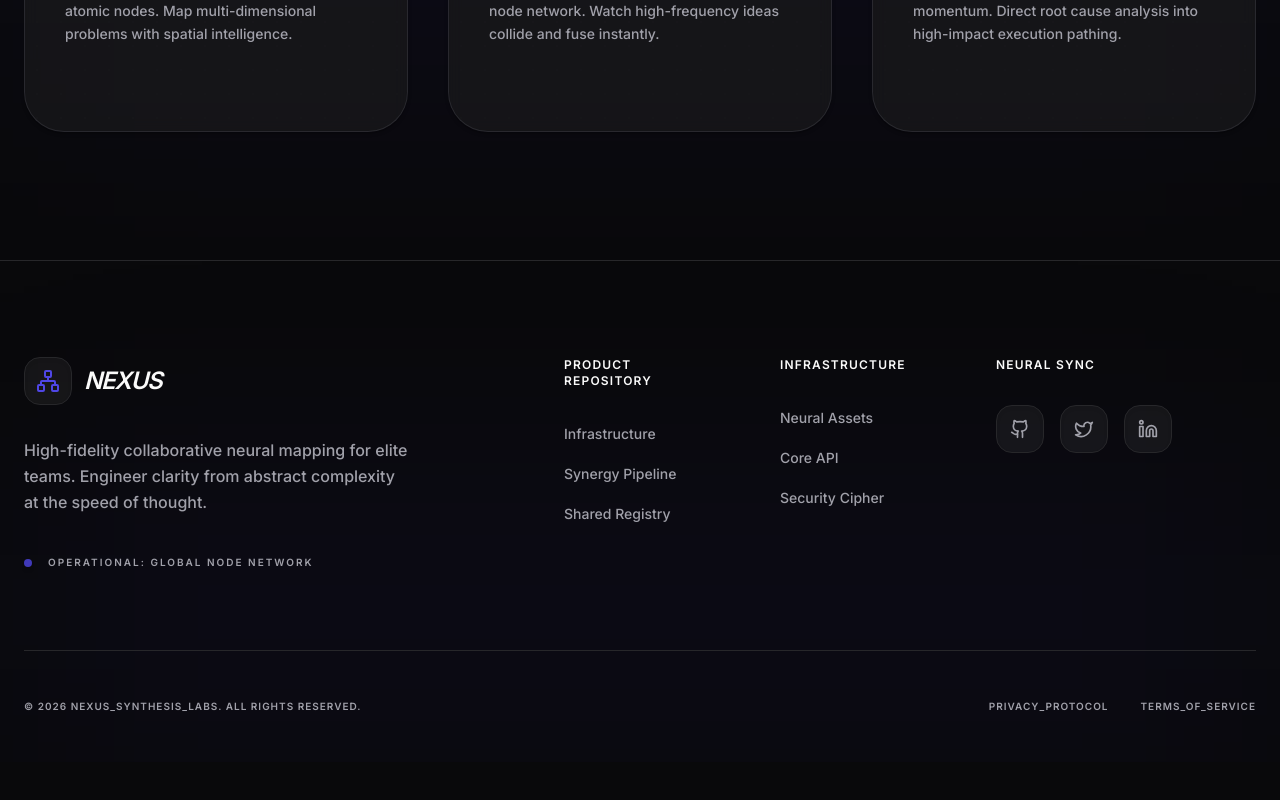
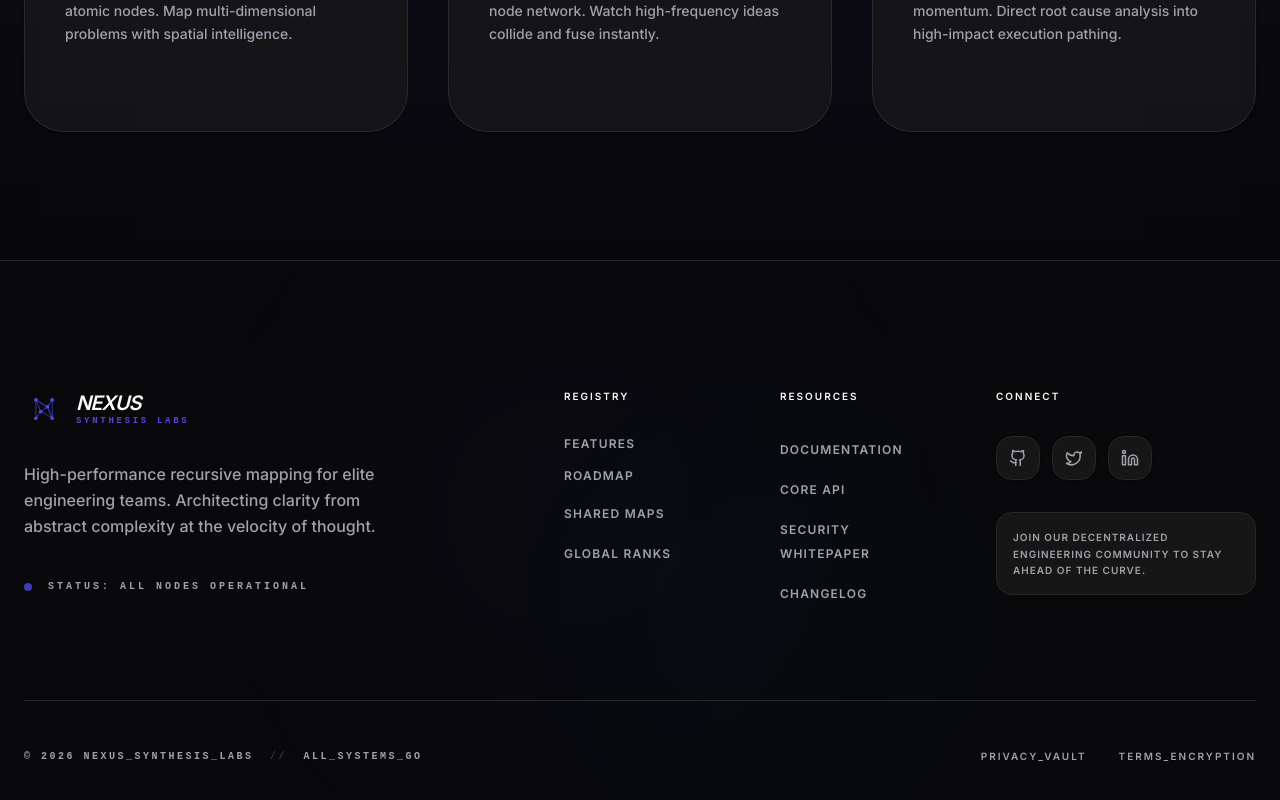
Before and after one commit to mohitlakhara-ind/nexus, a React (Vite) app in the folder frontend/: page / in a window 1280 px wide. Shown: the part 3913-4713 px from the top of the page. Before the commit the page ends 4675 px from the top, so only its background shows below. Built offline with nearby package versions, Linux system fonts and the light colour scheme; no server answers.

Commit message:
UI: Modernized Footer with dynamic Logo and premium aesthetic

```diff
--- a/frontend/src/components/Footer.jsx
+++ b/frontend/src/components/Footer.jsx
@@ -1,75 +1,87 @@
-import { Network, Github, Twitter, Linkedin, ShieldCheck, Zap } from 'lucide-react';
+import { Github, Twitter, Linkedin, ExternalLink } from 'lucide-react';
 import { Link } from 'react-router-dom';
+import Logo from './Logo';
 
 export default function Footer() {
   return (
-    <footer className="bg-background border-t border-border pt-24 pb-12 relative overflow-hidden">
-        {/* Background FX */}
-        <div className="absolute bottom-0 left-1/2 -translate-x-1/2 w-full h-[300px] bg-primary/5 blur-[120px] pointer-events-none" />
+    <footer className="bg-background border-t border-border pt-32 pb-12 relative overflow-hidden">
+      {/* Background FX - Subtle ambient light */}
+      <div className="absolute top-0 left-1/4 w-[500px] h-[500px] bg-primary/5 rounded-full blur-[120px] pointer-events-none opacity-50" />
+      <div className="absolute bottom-0 right-1/4 w-[400px] h-[400px] bg-secondary/5 rounded-full blur-[100px] pointer-events-none opacity-30" />
 
       <div className="max-w-7xl mx-auto px-6 relative z-10">
-        <div className="grid grid-cols-1 md:grid-cols-12 gap-16 mb-20">
+        <div className="grid grid-cols-1 md:grid-cols-12 gap-12 lg:gap-16 mb-24">
 
-          <div className="md:col-span-5">
+          <div className="md:col-span-12 lg:col-span-5">
             <Link to="/" className="flex items-center gap-3 group mb-8 inline-flex">
-              <div className="size-12 bg-main/5 rounded-2xl flex items-center justify-center border border-border shadow-inner group-hover:bg-primary/10 group-hover:border-primary/20 transition-all duration-500">
-                <Network className="size-6 text-primary" />
+              <Logo className="size-10 text-primary" />
+              <div className="flex flex-col">
+                <span className="text-xl font-display font-black tracking-tighter text-main leading-none uppercase italic">
+                  NEXUS
+                </span>
+                <span className="text-[9px] font-mono font-bold tracking-[0.3em] text-primary leading-none mt-1 uppercase">
+                  Synthesis Labs
+                </span>
               </div>
-              <span className="text-2xl font-display font-black tracking-tighter text-main uppercase italic">
-                Nexus
-              </span>
             </Link>
-            <p className="text-muted font-medium max-w-sm leading-relaxed mb-10">
-              High-fidelity collaborative neural mapping for elite teams. Engineer clarity from abstract complexity at the speed of thought.
+            <p className="text-muted font-medium max-w-sm leading-relaxed mb-10 text-pretty">
+              High-performance recursive mapping for elite engineering teams. Architecting clarity from abstract complexity at the velocity of thought.
             </p>
             <div className="flex items-center gap-4">
-                <div className="size-2 rounded-full bg-primary shadow-md animate-pulse" />
-                <span className="text-[10px] font-bold text-muted uppercase tracking-[0.2em]">Operational: Global Node Network</span>
+              <div className="size-2 rounded-full bg-primary shadow-[0_0_12px_rgba(var(--primary-rgb),0.4)] animate-pulse" />
+              <span className="text-[10px] font-bold text-muted uppercase tracking-[0.3em] font-mono">Status: All Nodes Operational</span>
             </div>
           </div>
 
-          <div className="md:col-span-2">
-            <h4 className="text-main font-display font-extrabold mb-8 uppercase tracking-widest text-xs">Product Repository</h4>
+          <div className="md:col-span-4 lg:col-span-2">
+            <h4 className="text-main font-display font-black mb-8 uppercase tracking-[0.2em] text-[10px]">Registry</h4>
             <ul className="space-y-4">
-              <li><a href="#features" className="text-muted font-medium text-sm hover:text-primary transition-colors">Infrastructure</a></li>
-              <li><a href="#how-it-works" className="text-muted font-medium text-sm hover:text-primary transition-colors">Synergy Pipeline</a></li>
-              <li><Link to="/discover" className="text-muted font-medium text-sm hover:text-primary transition-colors">Shared Registry</Link></li>
+              <li><a href="#" className="text-muted font-bold text-xs hover:text-primary transition-colors uppercase tracking-widest flex items-center gap-2 group">Features <ExternalLink size={10} className="opacity-0 group-hover:opacity-100 transition-opacity" /></a></li>
+              <li><a href="#" className="text-muted font-bold text-xs hover:text-primary transition-colors uppercase tracking-widest flex items-center gap-2 group">Roadmap <ExternalLink size={10} className="opacity-0 group-hover:opacity-100 transition-opacity" /></a></li>
+              <li><Link to="/discover" className="text-muted font-bold text-xs hover:text-primary transition-colors uppercase tracking-widest">Shared Maps</Link></li>
+              <li><Link to="/ranks" className="text-muted font-bold text-xs hover:text-primary transition-colors uppercase tracking-widest">Global Ranks</Link></li>
             </ul>
           </div>
 
-          <div className="md:col-span-2">
-            <h4 className="text-main font-display font-extrabold mb-8 uppercase tracking-widest text-xs">Infrastructure</h4>
+          <div className="md:col-span-4 lg:col-span-2">
+            <h4 className="text-main font-display font-black mb-8 uppercase tracking-[0.2em] text-[10px]">Resources</h4>
             <ul className="space-y-4">
-              <li><a href="#" className="text-muted font-medium text-sm hover:text-primary transition-colors">Neural Assets</a></li>
-              <li><a href="#" className="text-muted font-medium text-sm hover:text-primary transition-colors">Core API</a></li>
-              <li><a href="#" className="text-muted font-medium text-sm hover:text-primary transition-colors">Security Cipher</a></li>
+              <li><a href="#" className="text-muted font-bold text-xs hover:text-primary transition-colors uppercase tracking-widest">Documentation</a></li>
+              <li><a href="#" className="text-muted font-bold text-xs hover:text-primary transition-colors uppercase tracking-widest">Core API</a></li>
+              <li><a href="#" className="text-muted font-bold text-xs hover:text-primary transition-colors uppercase tracking-widest">Security Whitepaper</a></li>
+              <li><a href="#" className="text-muted font-bold text-xs hover:text-primary transition-colors uppercase tracking-widest">Changelog</a></li>
             </ul>
           </div>
 
-          <div className="md:col-span-3">
-            <h4 className="text-main font-display font-extrabold mb-8 uppercase tracking-widest text-xs">Neural Sync</h4>
-            <div className="flex gap-4">
-              <a href="#" className="size-12 bg-main/5 rounded-2xl flex items-center justify-center text-muted hover:text-main hover:bg-main/10 border border-border transition-all shadow-inner">
-                <Github size={20} />
+          <div className="md:col-span-4 lg:col-span-3">
+            <h4 className="text-main font-display font-black mb-8 uppercase tracking-[0.2em] text-[10px]">Connect</h4>
+            <div className="flex gap-3">
+              <a href="#" className="size-11 bg-main/5 rounded-2xl flex items-center justify-center text-muted hover:text-main hover:bg-main/10 border border-border transition-all hover:scale-110 active:scale-95 shadow-sm" title="GitHub">
+                <Github size={18} />
               </a>
-              <a href="#" className="size-12 bg-main/5 rounded-2xl flex items-center justify-center text-muted hover:text-main hover:bg-main/10 border border-border transition-all shadow-inner">
-                <Twitter size={20} />
+              <a href="#" className="size-11 bg-main/5 rounded-2xl flex items-center justify-center text-muted hover:text-main hover:bg-main/10 border border-border transition-all hover:scale-110 active:scale-95 shadow-sm" title="Twitter">
+                <Twitter size={18} />
               </a>
-              <a href="#" className="size-12 bg-main/5 rounded-2xl flex items-center justify-center text-muted hover:text-main hover:bg-main/10 border border-border transition-all shadow-inner">
-                <Linkedin size={20} />
+              <a href="#" className="size-11 bg-main/5 rounded-2xl flex items-center justify-center text-muted hover:text-main hover:bg-main/10 border border-border transition-all hover:scale-110 active:scale-95 shadow-sm" title="LinkedIn">
+                <Linkedin size={18} />
               </a>
+            </div>
+            <div className="mt-8 p-4 rounded-2xl bg-main/5 border border-border">
+              <p className="text-[10px] font-bold text-muted uppercase tracking-widest leading-relaxed">
+                Join our decentralized engineering community to stay ahead of the curve.
+              </p>
             </div>
           </div>
         </div>
 
         <div className="pt-12 border-t border-border flex flex-col md:flex-row items-center justify-between gap-8">
-            <p className="text-muted text-[10px] font-bold uppercase tracking-widest">
-              © {new Date().getFullYear()} NEXUS_SYNTHESIS_LABS. ALL RIGHTS RESERVED.
-            </p>
-            <div className="flex gap-8">
-                <a href="#" className="text-muted text-[10px] font-bold uppercase tracking-widest hover:text-primary transition-colors">Privacy_Protocol</a>
-                <a href="#" className="text-muted text-[10px] font-bold uppercase tracking-widest hover:text-primary transition-colors">Terms_Of_Service</a>
-            </div>
+          <p className="text-muted text-[10px] font-bold uppercase tracking-[0.25em] font-mono">
+            &copy; {new Date().getFullYear()} NEXUS_SYNTHESIS_LABS <span className="mx-2 opacity-30">//</span> ALL_SYSTEMS_GO
+          </p>
+          <div className="flex gap-8">
+            <a href="#" className="text-muted text-[10px] font-black uppercase tracking-[0.2em] hover:text-primary transition-colors underline-offset-4 hover:underline">Privacy_Vault</a>
+            <a href="#" className="text-muted text-[10px] font-black uppercase tracking-[0.2em] hover:text-primary transition-colors underline-offset-4 hover:underline">Terms_Encryption</a>
+          </div>
         </div>
       </div>
     </footer>
```
